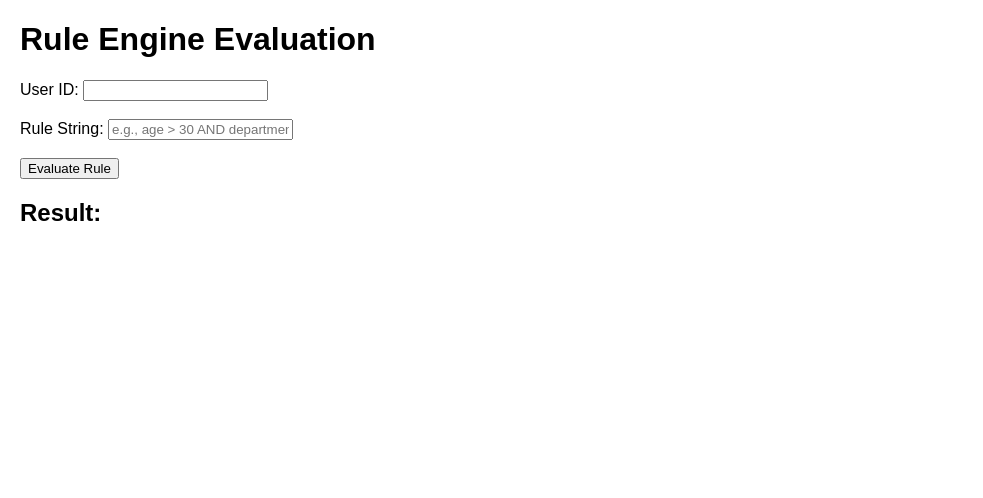
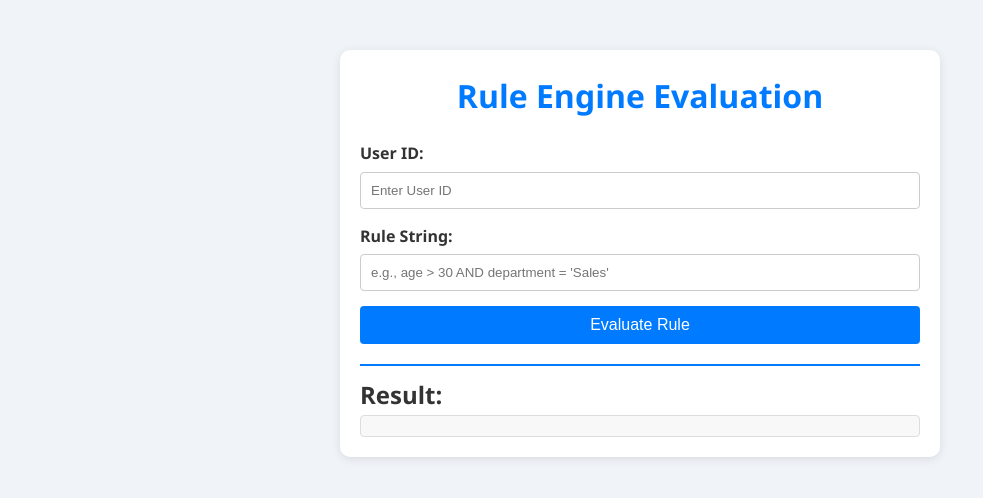
Before and after one commit to Skumar1690/-Rule-Engine-with-AST, a website: page public/index.html in a window 1280 px wide. Shown: the whole page, without its empty margins (0-983 px from the left). Drawn offline with Linux system fonts and the light colour scheme.

Commit message:
Now Api and ruleEngine done

```diff
--- a/package.json
+++ b/package.json
@@ -3,8 +3,10 @@
   "version": "1.0.0",
   "description": "The goal of this project is to build a 3-tier rule engine application using Node.js and PostgreSQL. This engine determines user eligibility based on attributes such as age, department, income, spend, etc., using an **Abstract Syntax Tree (AST)** to represent conditional rules. The system allows dynamic creation, combination, and modification of these rules.",
   "main": "index.js",
-  "scripts": {
-    "test": "echo \"Error: no test specified\" && exit 1"
+   "scripts": {
+    "run": "node index.js",
+    "devp": "nodemon index.js"
+
   },
   "keywords": [],
   "author": "",
--- a/public/index.html
+++ b/public/index.html
@@ -5,28 +5,29 @@
     <meta charset="UTF-8">
     <meta name="viewport" content="width=device-width, initial-scale=1.0">
     <title>Rule Engine UI</title>
-    <style>
-        body {
-            font-family: Arial, sans-serif;
-            margin: 20px;
-        }
-    </style>
+    <link rel="stylesheet" href="styles.css"> <!-- Link to the CSS file -->
 </head>
 
 <body>
+    <div class="container">
         <h1>Rule Engine Evaluation</h1>
         <form id="ruleForm">
+            <div class="form-group">
                 <label for="userId">User ID:</label>
-        <input type="text" id="userId" required><br><br>
+                <input type="text" id="userId" required placeholder="Enter User ID">
+            </div>
 
+            <div class="form-group">
                 <label for="ruleString">Rule String:</label>
-        <input type="text" id="ruleString" required placeholder="e.g., age > 30 AND department = 'Sales'"><br><br>
+                <input type="text" id="ruleString" required placeholder="e.g., age > 30 AND department = 'Sales'">
+            </div>
 
             <button type="submit">Evaluate Rule</button>
         </form>
 
         <h2>Result:</h2>
         <pre id="result"></pre>
+    </div>
 
     <script>
         document.getElementById('ruleForm').addEventListener('submit', async function (event) {
--- a/public/style.css
+++ /dev/null
@@ -1,73 +0,0 @@
-* {
-    box-sizing: border-box;
-    margin: 0;
-    padding: 0;
-}
-
-body {
-    font-family: Arial, sans-serif;
-    background-color: #f4f4f4;
-    color: #333;
-    line-height: 1.6;
-    margin: 20px;
-}
-
-h1 {
-    color: #007BFF;
-    margin-bottom: 20px;
-}
-
-form {
-    background: #fff;
-    padding: 20px;
-    border-radius: 8px;
-    box-shadow: 0 2px 5px rgba(0, 0, 0, 0.1);
-    margin-bottom: 20px;
-}
-
-label {
-    display: block;
-    margin-bottom: 5px;
-    font-weight: bold;
-}
-
-input[type="text"] {
-    width: 100%;
-    padding: 10px;
-    border: 1px solid #ccc;
-    border-radius: 4px;
-    margin-bottom: 15px;
-}
-
-button {
-    background-color: #007BFF;
-    /* Primary button color */
-    color: white;
-    padding: 10px 15px;
-    border: none;
-    border-radius: 4px;
-    /* Rounded corners for buttons */
-    cursor: pointer;
-    transition: background-color 0.3s;
-    /* Smooth background color transition */
-}
-
-button:hover {
-    background-color: #0056b3;
-    /* Darker blue on hover */
-}
-
-h2 {
-    margin-top: 20px;
-    color: #333;
-}
-
-pre {
-    background: #f8f8f8;
-    /* Light background for result display */
-    padding: 10px;
-    border-radius: 4px;
-    border: 1px solid #ddd;
-    overflow-x: auto;
-    /* Enable horizontal scrolling for long content */
-}
--- /dev/null
+++ b/public/styles.css
@@ -0,0 +1,93 @@
+/* styles.css */
+
+* {
+    box-sizing: border-box;
+    margin: 0;
+    padding: 0;
+}
+
+body {
+    font-family: 'Segoe UI', Tahoma, Geneva, Verdana, sans-serif;
+    background-color: #f0f4f8;
+    color: #333;
+    line-height: 1.6;
+}
+
+.container {
+    max-width: 600px;
+    margin: 50px auto;
+    padding: 20px;
+    background: #fff;
+    border-radius: 10px;
+    box-shadow: 0 2px 10px rgba(0, 0, 0, 0.1);
+}
+
+h1 {
+    color: #007BFF;
+    margin-bottom: 20px;
+    text-align: center;
+}
+
+h2 {
+    margin-top: 20px;
+    color: #333;
+    border-top: 2px solid #007BFF;
+    padding-top: 10px;
+}
+
+.form-group {
+    margin-bottom: 15px;
+}
+
+label {
+    display: block;
+    margin-bottom: 5px;
+    font-weight: bold;
+}
+
+input[type="text"] {
+    width: 100%;
+    padding: 10px;
+    border: 1px solid #ccc;
+    border-radius: 4px;
+    transition: border-color 0.3s;
+}
+
+input[type="text"]:focus {
+    border-color: #007BFF;
+    outline: none;
+}
+
+button {
+    width: 100%;
+    background-color: #007BFF;
+    /* Primary button color */
+    color: white;
+    padding: 10px;
+    border: none;
+    border-radius: 4px;
+    cursor: pointer;
+    font-size: 16px;
+    transition: background-color 0.3s, transform 0.2s;
+}
+
+button:hover {
+    background-color: #0056b3;
+    /* Darker blue on hover */
+    transform: scale(1.05);
+    /* Slightly enlarge on hover */
+}
+
+pre {
+    background: #f8f8f8;
+    /* Light background for result display */
+    padding: 10px;
+    border-radius: 4px;
+    border: 1px solid #ddd;
+    overflow-x: auto;
+    /* Enable horizontal scrolling for long content */
+    white-space: pre-wrap;
+    /* Preserve whitespace */
+    word-wrap: break-word;
+    /* Allow long words to break */
+}
```
Also changed, not shown: index.js (+42 -0 lines), ruleEngine.js (+35 -23 lines), README.md. Lines whose indentation alone changed are shown as unchanged.
